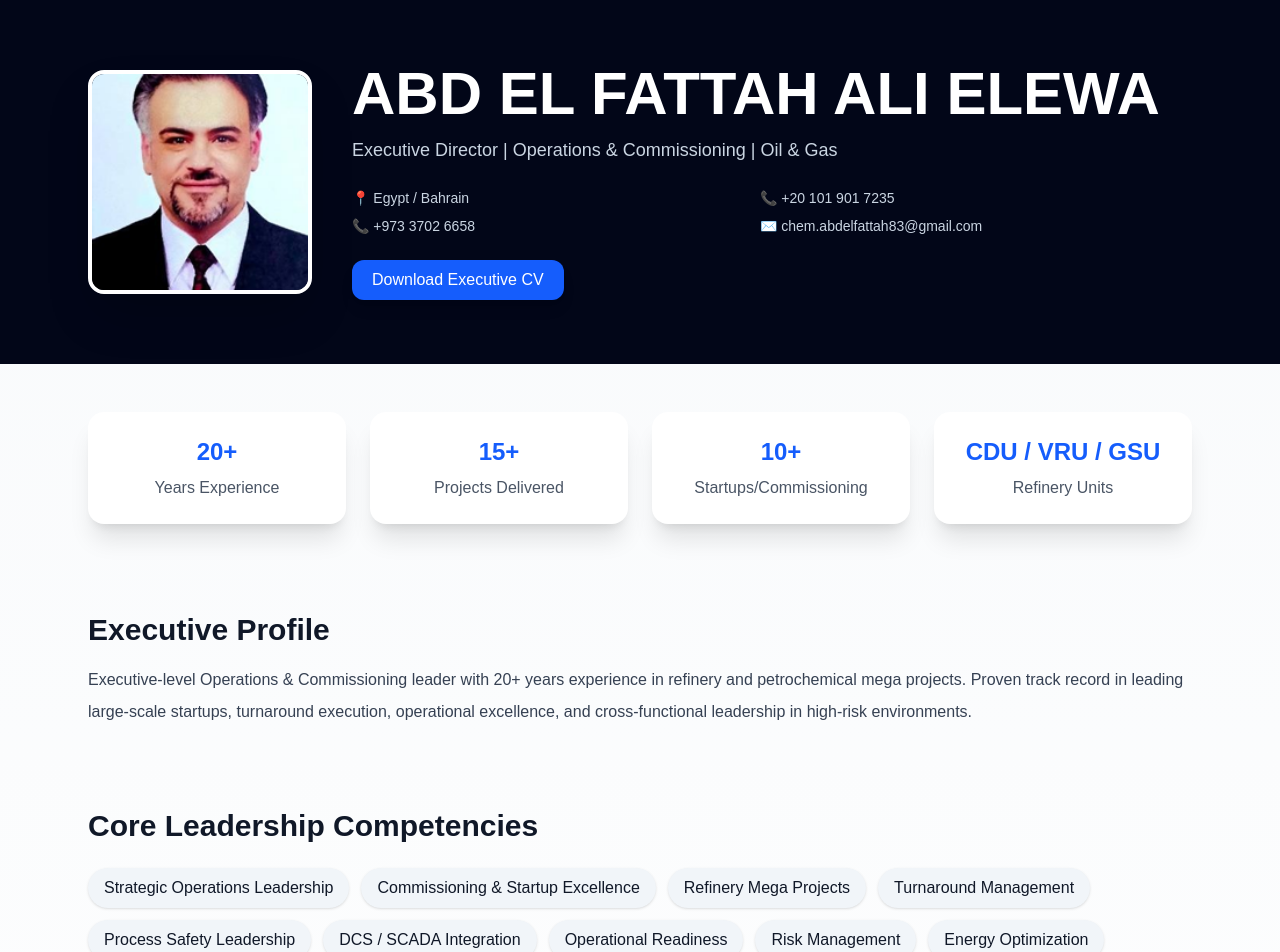
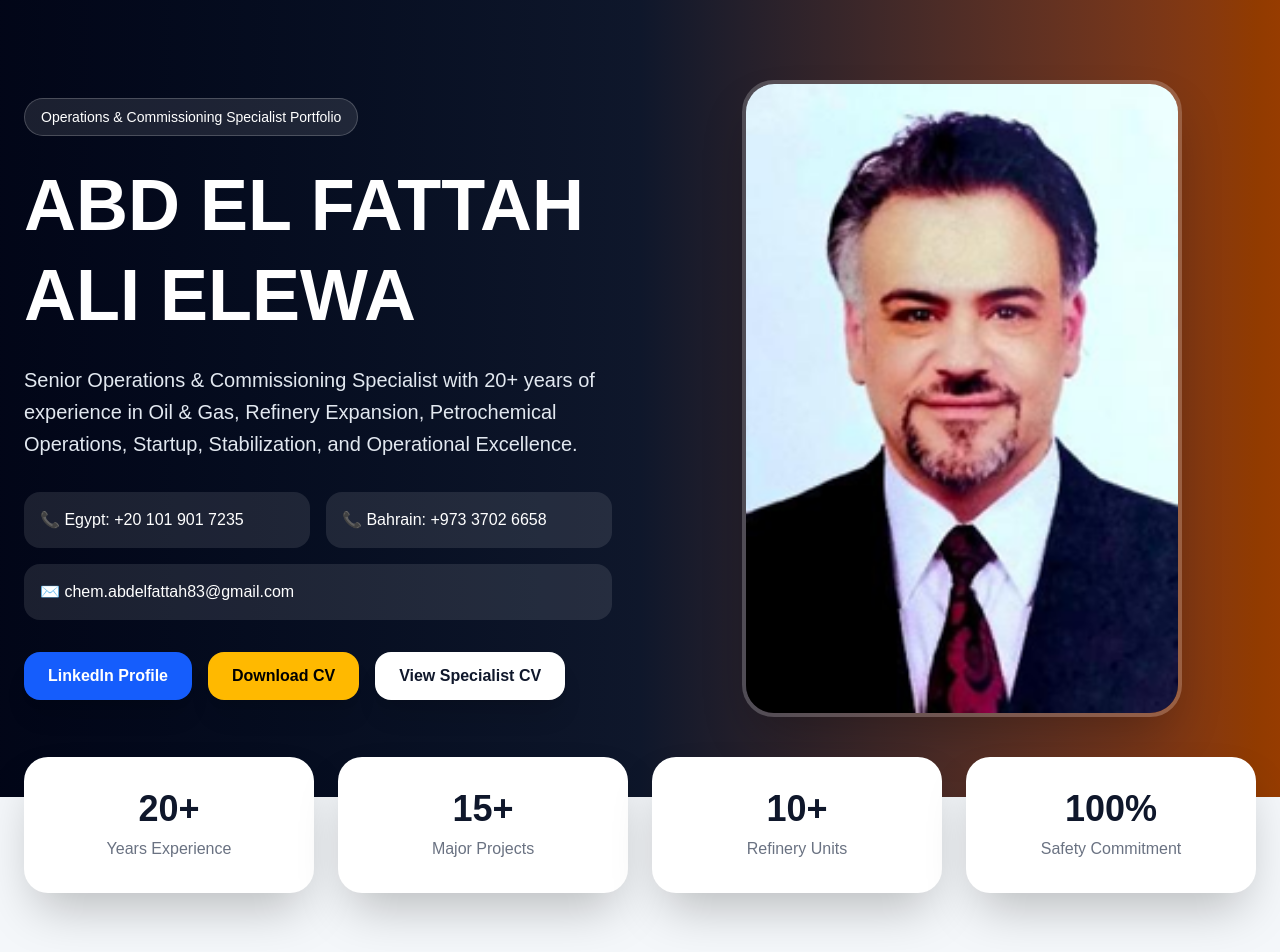
Before and after one commit to chemabdelfattah83/executive-portfolio, a Next.js app: page / in a window 1280 px wide. Shown: the top 952 px of the page. Built offline with nearby package versions, Linux system fonts and the light colour scheme.

Commit message:
final update

```diff
--- a/app/page.tsx
+++ b/app/page.tsx
@@ -1,142 +1,275 @@
-import { motion } from "framer-motion";
-
-export default function Portfolio() {
+export default function ExecutivePortfolio() {
   return (
-    <div className="min-h-screen bg-gradient-to-b from-slate-50 to-white text-gray-900">
+    <main className="min-h-screen bg-[#f4f7fa] text-gray-900">
 
       {/* HERO */}
-      <div className="bg-slate-950 text-white">
-        <div className="max-w-6xl mx-auto px-6 py-16 flex flex-col md:flex-row items-center gap-10">
+      <section className="bg-gradient-to-r from-slate-950 via-slate-900 to-amber-800 text-white">
 
-          {/* IMAGE */}
-          <motion.img
-            initial={{ opacity: 0, scale: 0.8 }}
-            animate={{ opacity: 1, scale: 1 }}
-            transition={{ duration: 0.6 }}
-            src="/profile.jpg"
-            className="w-44 h-44 md:w-56 md:h-56 object-cover rounded-2xl border-4 border-white shadow-2xl"
-          />
+        <div className="max-w-7xl mx-auto px-6 py-20">
 
-          {/* INFO */}
+          <div className="grid lg:grid-cols-2 gap-14 items-center">
+
+            {/* LEFT */}
             <div>
-            <motion.h1
-              initial={{ opacity: 0, y: 20 }}
-              animate={{ opacity: 1, y: 0 }}
-              transition={{ delay: 0.2 }}
-              className="text-4xl md:text-6xl font-bold"
-            >
-              ABD EL FATTAH ALI ELEWA
-            </motion.h1>
 
-            <p className="text-slate-300 mt-3 text-lg">
-              Executive Director | Operations & Commissioning | Oil & Gas
+              <div className="inline-block bg-white/10 border border-white/20 px-4 py-2 rounded-full text-sm mb-6">
+                Operations & Commissioning Specialist Portfolio
+              </div>
+
+              <h1 className="text-5xl lg:text-7xl font-black leading-tight">
+                ABD EL FATTAH
+                <br />
+                ALI ELEWA
+              </h1>
+
+              <p className="mt-6 text-xl leading-8 text-slate-200 max-w-2xl">
+                Senior Operations & Commissioning Specialist with 20+ years of experience
+                in Oil & Gas, Refinery Expansion, Petrochemical Operations,
+                Startup, Stabilization, and Operational Excellence.
               </p>
 
-            <div className="mt-6 grid md:grid-cols-2 gap-2 text-sm text-slate-300">
-              <p>📍 Egypt / Bahrain</p>
-              <p>📞 +20 101 901 7235</p>
-              <p>📞 +973 3702 6658</p>
-              <p>✉️ chem.abdelfattah83@gmail.com</p>
+              {/* CONTACT */}
+              <div className="grid sm:grid-cols-2 gap-4 mt-8">
+
+                <div className="bg-white/10 p-4 rounded-2xl">
+                  📞 Egypt: +20 101 901 7235
                 </div>
+
+                <div className="bg-white/10 p-4 rounded-2xl">
+                  📞 Bahrain: +973 3702 6658
+                </div>
+
+                <div className="bg-white/10 p-4 rounded-2xl sm:col-span-2">
+                  ✉️ chem.abdelfattah83@gmail.com
+                </div>
+
+              </div>
+
+              {/* BUTTONS */}
+              <div className="flex flex-wrap gap-4 mt-8">
+
+                <a
+                  href="https://www.linkedin.com/in/abd-el-fattah-ali-elewa-a10124a6"
+                  target="_blank"
+                  className="px-6 py-3 rounded-2xl bg-blue-600 hover:bg-blue-700 transition shadow-xl font-semibold"
+                >
+                  LinkedIn Profile
+                </a>
 
                 <a
                   href="/cv.pdf"
-              className="inline-block mt-6 bg-blue-600 px-5 py-2 rounded-xl text-white shadow-lg"
                   download
+                  className="px-6 py-3 rounded-2xl bg-amber-400 hover:bg-amber-500 transition shadow-xl text-black font-bold"
                 >
-              Download Executive CV
+                  Download CV
                 </a>
-          </div>
+
+                <a
+                  href="/cv.pdf"
+                  target="_blank"
+                  className="px-6 py-3 rounded-2xl bg-white hover:bg-slate-200 transition shadow-xl text-slate-900 font-bold"
+                >
+                  View Specialist CV
+                </a>
+
               </div>
             </div>
 
-      {/* KPI SECTION */}
-      <div className="max-w-6xl mx-auto px-6 py-12 grid md:grid-cols-4 gap-6">
-        {[
-          { label: "Years Experience", value: "20+" },
-          { label: "Projects Delivered", value: "15+" },
-          { label: "Startups/Commissioning", value: "10+" },
-          { label: "Refinery Units", value: "CDU / VRU / GSU" },
-        ].map((kpi) => (
-          <div key={kpi.label} className="bg-white shadow-xl rounded-2xl p-6 text-center">
-            <h3 className="text-2xl font-bold text-blue-600">{kpi.value}</h3>
-            <p className="text-gray-600 mt-2">{kpi.label}</p>
-          </div>
-        ))}
+            {/* RIGHT */}
+            <div className="flex justify-center">
+
+              <img
+                src="/profile.jpg"
+                alt="Professional Profile"
+                className="w-[340px] lg:w-[440px] rounded-[2rem] shadow-2xl border-4 border-white/20 object-cover"
+              />
+
             </div>
 
-      {/* PROFILE */}
-      <div className="max-w-6xl mx-auto px-6 py-10">
-        <h2 className="text-3xl font-bold mb-4">Executive Profile</h2>
-        <p className="text-gray-700 leading-8">
-          Executive-level Operations & Commissioning leader with 20+ years experience in
-          refinery and petrochemical mega projects. Proven track record in leading
-          large-scale startups, turnaround execution, operational excellence,
-          and cross-functional leadership in high-risk environments.
+          </div>
+
+        </div>
+      </section>
+
+      {/* KPI */}
+      <section className="max-w-7xl mx-auto px-6 -mt-10 relative z-10">
+
+        <div className="grid md:grid-cols-4 gap-6">
+
+          {[
+            ["20+", "Years Experience"],
+            ["15+", "Major Projects"],
+            ["10+", "Refinery Units"],
+            ["100%", "Safety Commitment"],
+          ].map(([value, label]) => (
+
+            <div
+              key={label}
+              className="bg-white rounded-3xl shadow-2xl p-8 text-center"
+            >
+              <h3 className="text-4xl font-black text-slate-900">
+                {value}
+              </h3>
+
+              <p className="text-gray-500 mt-2">
+                {label}
               </p>
             </div>
 
-      {/* CORE SKILLS */}
-      <div className="max-w-6xl mx-auto px-6 py-10">
-        <h2 className="text-3xl font-bold mb-6">Core Leadership Competencies</h2>
+          ))}
 
-        <div className="flex flex-wrap gap-3">
+        </div>
+      </section>
+
+      {/* PROFILE */}
+      <section className="max-w-7xl mx-auto px-6 py-24 grid lg:grid-cols-2 gap-10">
+
+        <div className="bg-white rounded-[2rem] shadow-xl p-10">
+
+          <h2 className="text-4xl font-black mb-6">
+            Professional Profile
+          </h2>
+
+          <p className="text-gray-700 leading-9 text-lg">
+            Senior Operations & Commissioning Professional with extensive expertise
+            in refinery, petrochemical, and oil & gas operations.
+            Proven track record in CDU, VRU, GSU, utilities,
+            startup, stabilization, troubleshooting,
+            and operational readiness.
+          </p>
+
+          <div className="grid grid-cols-2 gap-4 mt-8">
+
             {[
-            "Strategic Operations Leadership",
-            "Commissioning & Startup Excellence",
-            "Refinery Mega Projects",
-            "Turnaround Management",
-            "Process Safety Leadership",
-            "DCS / SCADA Integration",
-            "Operational Readiness",
-            "Risk Management",
-            "Energy Optimization",
-          ].map((s) => (
-            <span key={s} className="px-4 py-2 bg-slate-100 rounded-full shadow-sm">
-              {s}
-            </span>
-          ))}
-        </div>
+              "Refinery Operations",
+              "Commissioning & Startup",
+              "Operational Excellence",
+              "HSSE Leadership",
+              "DCS / SCADA",
+              "Turnaround Support",
+            ].map((item) => (
+
+              <div
+                key={item}
+                className="bg-slate-100 rounded-2xl p-4 text-center font-semibold"
+              >
+                {item}
               </div>
 
-      {/* EXPERIENCE */}
-      <div className="max-w-6xl mx-auto px-6 py-10 space-y-10">
-        <h2 className="text-3xl font-bold">Executive Experience</h2>
+            ))}
 
-        <div className="bg-white shadow-xl rounded-2xl p-6">
-          <h3 className="text-xl font-semibold">Operations & Maintenance Manager</h3>
-          <p className="text-gray-500">EPROM | 2025 – Present</p>
-          <p className="mt-3 text-gray-700">
-            Leading full operational control of oil & gas facilities ensuring safety,
-            reliability, and production optimization.
-          </p>
-        </div>
-
-        <div className="bg-white shadow-xl rounded-2xl p-6">
-          <h3 className="text-xl font-semibold">Commissioning Lead (CDU-4 / VRU-3)</h3>
-          <p className="text-gray-500">PETROJET / EPROM | 2022 – 2025</p>
-          <p className="mt-3 text-gray-700">
-            Led pre-commissioning, startup, system turnover, and DCS-based stabilization
-            for major refinery expansion units.
-          </p>
-        </div>
-
-        <div className="bg-white shadow-xl rounded-2xl p-6">
-          <h3 className="text-xl font-semibold">Senior Operations Supervisor</h3>
-          <p className="text-gray-500">MIDOR Refinery | 2008 – 2022</p>
-          <p className="mt-3 text-gray-700">
-            Supported refinery expansion startup and managed operations using
-            Yokogawa, Honeywell, Emerson DeltaV systems.
-          </p>
-        </div>
-      </div>
-
-      {/* CTA */}
-      <div className="bg-slate-950 text-white py-12 text-center">
-        <h2 className="text-2xl font-bold">Executive Profile Available for Global Opportunities</h2>
-        <p className="text-slate-300 mt-2">Oil & Gas | Refinery | Petrochemical Leadership Roles</p>
           </div>
 
         </div>
+
+        {/* PROJECT */}
+        <div className="bg-gradient-to-br from-slate-900 to-amber-800 text-white rounded-[2rem] shadow-xl p-10">
+
+          <h2 className="text-4xl font-black mb-6">
+            Innovation Project
+          </h2>
+
+          <p className="text-slate-200 leading-8 text-lg">
+            Development of Activated Carbon from Agricultural Waste
+            using Banana Peels, Orange Peels, and Date Seeds
+            for sustainable environmental applications.
+          </p>
+
+          <div className="space-y-4 mt-8">
+
+            {[
+              "High Adsorption Capacity",
+              "Eco-Friendly Technology",
+              "Low-Cost Sustainable Solution",
+              "Supports Circular Economy",
+            ].map((feature) => (
+
+              <div
+                key={feature}
+                className="bg-white/10 rounded-2xl p-4"
+              >
+                ✅ {feature}
+              </div>
+
+            ))}
+
+          </div>
+
+        </div>
+
+      </section>
+
+      {/* EXPERIENCE */}
+      <section className="bg-white py-24">
+
+        <div className="max-w-7xl mx-auto px-6">
+
+          <h2 className="text-5xl font-black text-center mb-16">
+            Professional Experience
+          </h2>
+
+          <div className="space-y-8">
+
+            {[
+              {
+                title: "Operations & Maintenance Manager",
+                company: "EPROM – Petrosannan Oil & Gas Production",
+                period: "2025 – Present",
+              },
+
+              {
+                title: "Assistant Operations Manager – Commissioning & Startup",
+                company: "EPROM / PETROJET – NPC CDU-4 & VRU-3",
+                period: "2022 – 2025",
+              },
+
+              {
+                title: "Operations, Commissioning & Startup Supervisor",
+                company: "MIDOR Refinery Expansion Project",
+                period: "2008 – 2022",
+              },
+
+            ].map((job) => (
+
+              <div
+                key={job.title}
+                className="bg-[#f8fafc] rounded-[2rem] p-10 shadow-lg"
+              >
+
+                <h3 className="text-2xl font-bold">
+                  {job.title}
+                </h3>
+
+                <p className="text-amber-600 font-semibold mt-2">
+                  {job.company}
+                </p>
+
+                <p className="text-gray-500 mt-1">
+                  {job.period}
+                </p>
+
+              </div>
+
+            ))}
+
+          </div>
+
+        </div>
+      </section>
+
+      {/* FOOTER */}
+      <footer className="bg-black text-white py-10 text-center">
+
+        <p className="text-lg font-semibold">
+          Operations & Commissioning Specialist Portfolio — ABD EL FATTAH ALI ELEWA
+        </p>
+
+        <p className="text-slate-400 mt-2">
+          Oil & Gas | Refinery | Commissioning | Operational Excellence
+        </p>
+
+      </footer>
+
+    </main>
   );
 }
```
Lines whose indentation alone changed are shown as unchanged.
